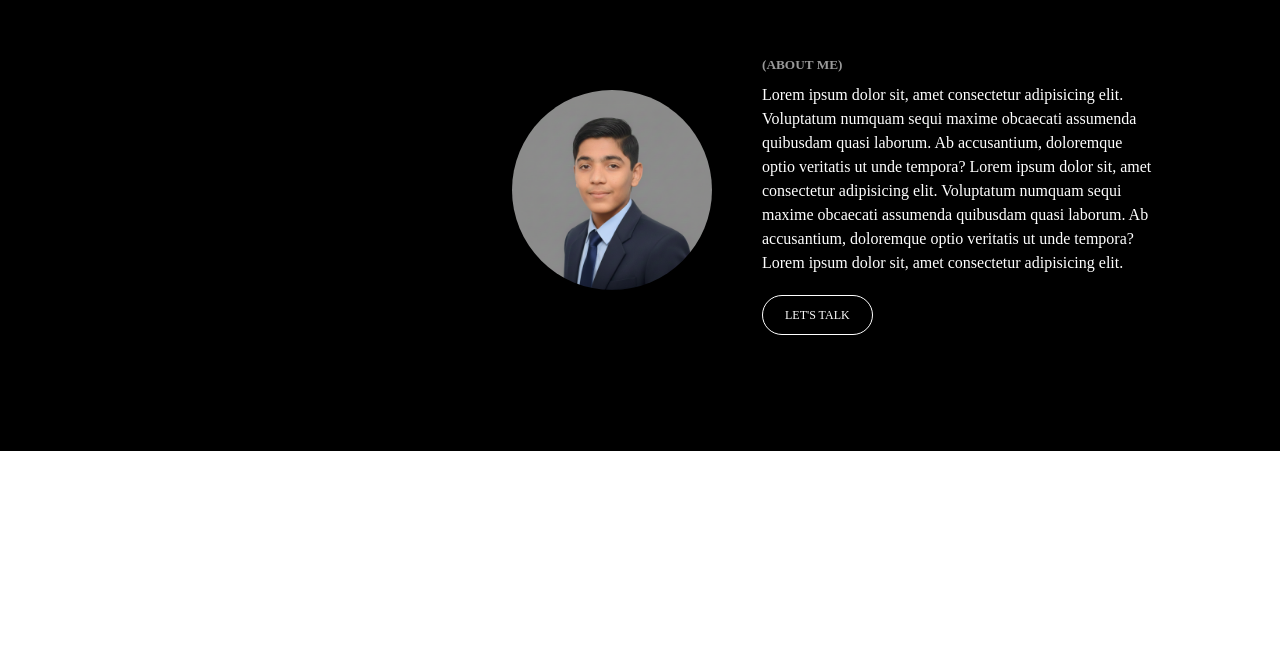
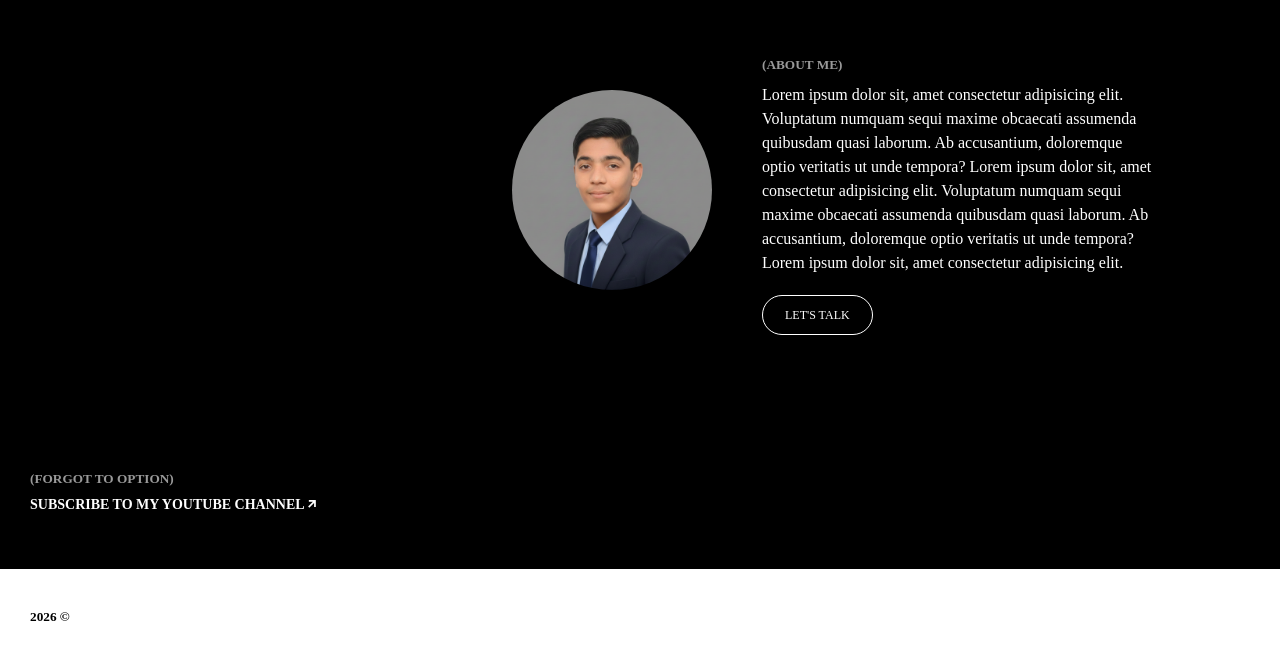
Before and after one commit to faizurrehman39804-eng/Project-1, a website: page index.html in a window 1280 px wide. Shown: the part 1671-2336 px from the top of the page. Before the commit the page ends 2122 px from the top, so only its background shows below. Drawn offline with nearby package versions, Linux system fonts and the light colour scheme.

Commit message:
add the foter part and obdate the css file

```diff
--- a/index.html
+++ b/index.html
@@ -10,8 +10,6 @@
 </head>
 <body>
   <div id="main">
-
-
     <div id="hero">
       <div id="nav">
         <a href="#">Faizurrehman</a>
@@ -69,6 +67,23 @@
       </div>
     </div>
 
+    <div id="subscirbe">
+      <h5>(forgot to option)</h5>
+      <h3>Subscribe to my YouTube channel<i class="ri-arrow-right-up-line"></i></h3>
+    </div>
+
+
+      <div id="footer">
+          <div id="footerleft">
+            <h5>2026 &copy;</h5>
+          </div>
+          <div id="footerright">
+            <a href="#">dribble</a>
+            <a href="#">linkedin</a>
+            <a href="#">instagram</a>
+          </div>
+      </div>
+
 
 
   </div>
--- /dev/null
+++ b/package.json
@@ -0,0 +1,5 @@
+{
+  "dependencies": {
+    "locomotive-scroll": "^5.0.1"
+  }
+}
--- a/style.css
+++ b/style.css
@@ -191,3 +191,51 @@ html,body{
   border: 1px solid white;
   padding: 12px 22px;
 }
+
+#subscirbe {
+  color: white;
+  padding: 20px 30px;
+  padding-bottom: 7vh;
+  background-color: black;
+}
+
+#subscirbe h5{
+  text-transform: uppercase;
+ opacity: .6;
+}
+
+#subscirbe h3{
+  text-transform: uppercase;
+  font-size: 14px;
+  margin-top: 10px;
+}
+
+#footer{
+  display: flex;
+  align-items: center;
+  justify-content: space-between;
+  padding: 40px 30px;
+}
+
+#footerleft{
+  display: flex;
+  gap: 20px;
+}
+
+#footerright{
+  display: flex;
+  gap: 20px;
+}
+
+#footer a{
+  text-decoration:none;
+  font-size: 14px;
+  font-weight: 500;
+  color: white;
+  text-transform: uppercase;
+}
+
+#footerright a{
+  display: flex;
+  gap: 20px;
+}
```
Also changed, not shown: 1 other file.
